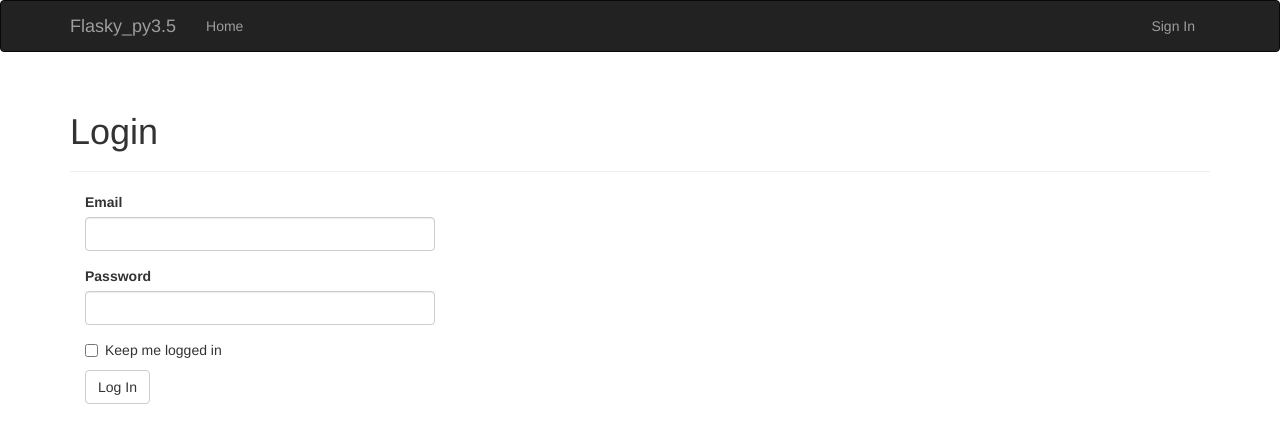
After one commit to liuzhan001st/flasky_py3.5, a Flask app: page /auth/login in a window 1280 px wide. The commit adds this page. Shown: the top 443 px of the page. Run offline with Flask 2, Linux system fonts and the light colour scheme; some libraries are stand-ins or nearby versions.

Commit message:
Chapter 8: User Authentication with Flask-Login (8c)

```diff
--- /dev/null
+++ b/app/auth/__init__.py
@@ -0,0 +1,5 @@
+from flask import Blueprint
+
+auth = Blueprint('auth', __name__)
+
+from . import views
--- /dev/null
+++ b/app/auth/forms.py
@@ -0,0 +1,10 @@
+from flask_wtf import Form
+from wtforms import StringField, PasswordField, BooleanField, SubmitField
+from wtforms.validators import Required, Email, Length
+
+class LoginForm(Form):
+    email = StringField('Email', validators=[Required(), Length(1, 64),
+                                             Email()])
+    password = PasswordField('Password', validators=[Required()])
+    remember_me = BooleanField('Keep me logged in')
+    submit = SubmitField('Log In')
--- /dev/null
+++ b/app/auth/views.py
@@ -0,0 +1,23 @@
+from flask import render_template, redirect, request, url_for, flash
+from flask_login import login_user, login_required, logout_user
+from . import auth
+from ..models import User
+from .forms import LoginForm
+
+@auth.route('/login', methods=['GET', 'POST'])
+def login():
+    form = LoginForm()
+    if form.validate_on_submit():
+        user = User.query.filter_by(email=form.email.data).first()
+        if user is not None and user.verify_password(form.password.data):
+            login_user(user, form.remember_me.data)
+            return redirect(request.args.get('next') or url_for('main.index'))
+        flash('Invalid username or password')
+    return render_template('auth/login.html', form=form)
+
+@auth.route('/logout')
+@login_required
+def logout():
+    logout_user()
+    flash('You have been logged out.')
+    return redirect(url_for('main.index'))
--- /dev/null
+++ b/app/templates/auth/login.html
@@ -0,0 +1,13 @@
+{% extends "base.html" %}
+{% import "bootstrap/wtf.html" as wtf %}
+
+{% block title %}Flasky - Login{% endblock %}
+
+{% block page_content %}
+<div class="page-header">
+    <h1>Login</h1>
+</div>
+<div class="col-md-4">
+    {{ wtf.quick_form(form) }}
+</div>
+{% endblock %}
--- a/app/templates/base.html
+++ b/app/templates/base.html
@@ -1,6 +1,14 @@
 {% extends "bootstrap/base.html" %}
 
 {% block title %}Flasky_py3.5{% endblock %}
+
+{% block head %}
+{{ super() }}
+<link rel="shortcut icon" href="{{ url_for('static', filename = 'favicon.ico') }}"
+    type="image/x-icon">
+<link rel="icon" href="{{ url_for('static', filename = 'favicon.ico') }}"
+    type="image/x-icon">
+{% endblock %}
 
 {% block navbar %}
 <div class="navbar navbar-inverse" role="navigation">
@@ -19,17 +27,16 @@
             <ul class="nav navbar-nav">
                 <li><a href="/">Home</a></li>
             </ul>
+            <ul class="nav navbar-nav navbar-right">
+                {% if current_user.is_authenticated %}
+                <li><a href="{{ url_for('auth.logout') }}">Sign Out</a></li>
+                {% else %}
+                <li><a href="{{ url_for('auth.login') }}">Sign In</a></li>
+                {% endif %}
+            </ul>
         </div>
     </div>
 </div>
-{% endblock %}
-
-{% block head %}
-{{ super() }}
-<link rel="shortcut icon" href="{{ url_for('static', filename = 'favicon.ico') }}"
-    type="image/x-icon">
-<link rel="icon" href="{{ url_for('static', filename = 'favicon.ico') }}"
-    type="image/x-icon">
 {% endblock %}
 
 {% block content %}
```
Also changed, not shown: app/__init__.py (+8 -0 lines), app/models.py (+8 -2 lines), app/templates/index.html (+7 -8 lines), migrations/versions/5efd8f906a05_chapter8c.py (added, +30 -0 lines).
